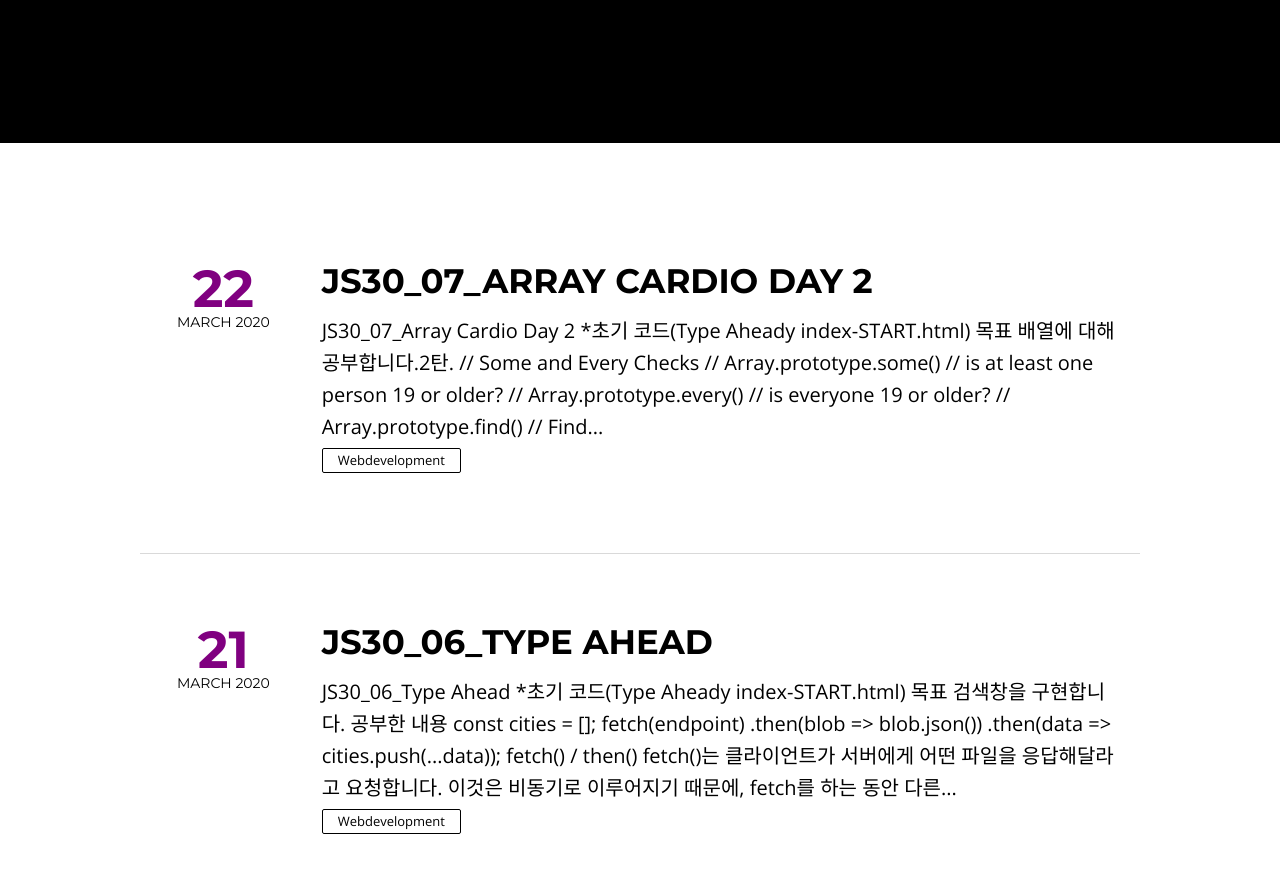
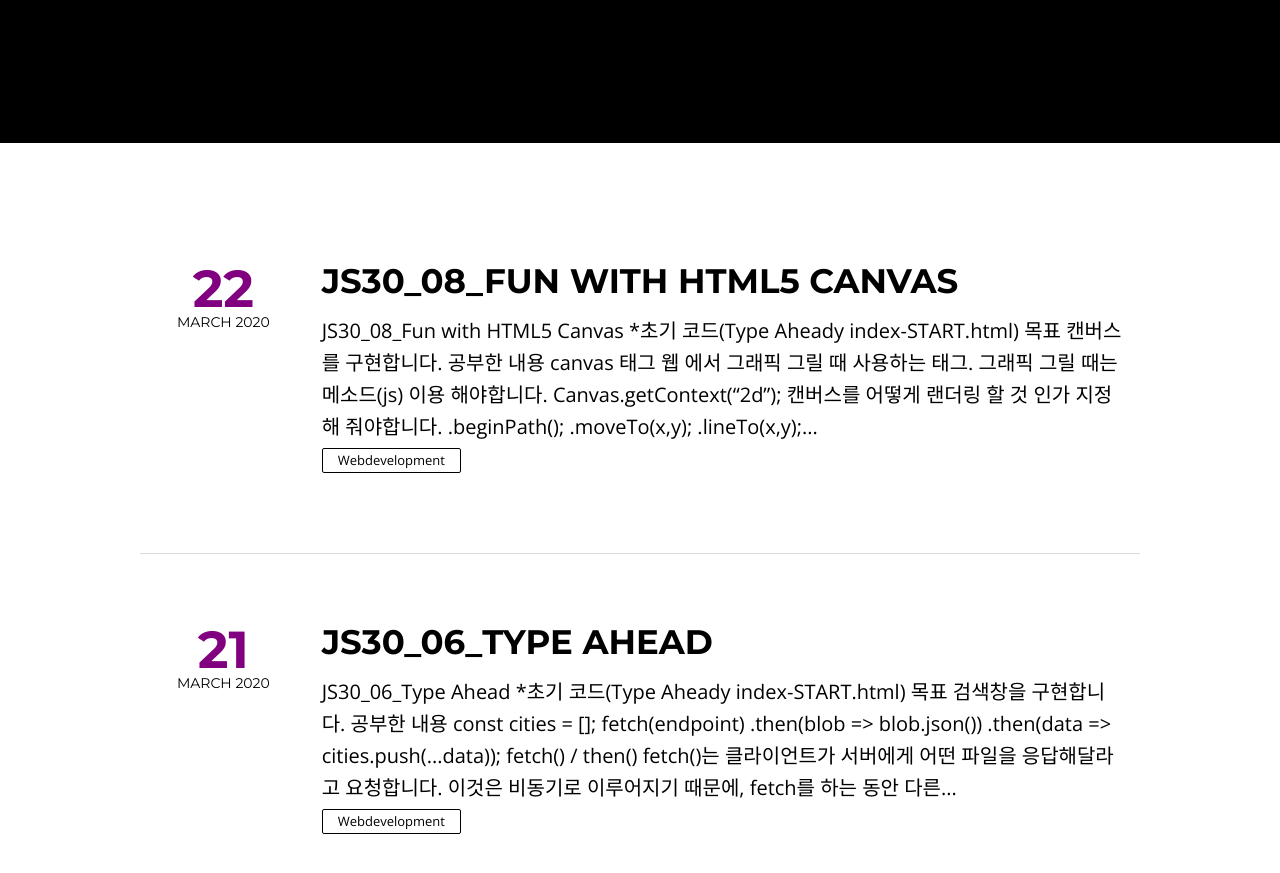
Before and after one commit to lsh58/lsh58.github.io, a Jekyll site: the page built from index.html, in a window 1280 px wide and 900 px high, scrolled down 381 px. Shown: the top 873 px of the window. Built offline with Jekyll 4.4.1, drawn with Linux system fonts in a browser that asks for light colours; nearby versions of some CDN libraries; the list of posts is cut into pages by our own code.

Commit message:
Update 2020-03-22-JS30_07_Array Cardio Day 2.md

````diff
--- a/_posts/2020-03-22-JS30_07_Array Cardio Day 2.md
+++ b/_posts/2020-03-22-JS30_07_Array Cardio Day 2.md
@@ -1,6 +1,6 @@
 ---
 layout: post
-title: "JS30_07_Array Cardio Day 2"
+title: "JS30_08_Fun with HTML5 Canvas"
 description:
 headline:
 modified: 2020-03-22
@@ -16,48 +16,30 @@ featured: true
 
 ---
 
-# JS30_07_Array Cardio Day 2
+# JS30_08_Fun with HTML5 Canvas
 
 *초기 코드(Type Aheady index-START.html)
 <div class="code">
-<iframe width="100%" height="300" src="//jsfiddle.net/lsh58/tbsouLvc/embedded/html,result/dark/" allowfullscreen="allowfullscreen" allowpaymentrequest frameborder="0"></iframe>
+<iframe width="100%" height="300" src="//jsfiddle.net/lsh58/78p5Lzft/embedded/html/dark/" allowfullscreen="allowfullscreen" allowpaymentrequest frameborder="0"></iframe>
 </div>
 
 ### 목표
-배열에 대해 공부합니다.2탄.
-
-```
-    // Some and Every Checks
-    // Array.prototype.some() // is at least one person 19 or older?
-    // Array.prototype.every() // is everyone 19 or older?
-
-
-    // Array.prototype.find()
-    // Find is like filter, but instead returns just the one you are looking for
-    // find the comment with the ID of 823423
-
-
-    // Array.prototype.findIndex()
-    // Find the comment with this ID
-```
+캔버스를 구현합니다.
 
 ### 공부한 내용
 
-<span class="orange">some()</span>
-some() function은 callback function을 인자로 받고 이 callback function은 boolean타입을 리턴하도록 정의해야 한다. 배열의 매 요소마다 callback function의 인자로 받아 함수를 실행하며, 하나의 true값만 리턴한다면 some()은 true를 리턴한다.
+<span class="orange">canvas 태그</span>
+웹 에서 그래픽 그릴 때 사용하는 태그. 그래픽 그릴 때는 메소드(js) 이용 해야합니다.
+Canvas.getContext(“2d”); 캔버스를 어떻게 랜더링 할 것 인가 지정해 줘야합니다.
+.beginPath();
+.moveTo(x,y);
+.lineTo(x,y);
+.Stroke();
 
-<span class="orange">every()</span>
-every()는 함수명에서 오는 느낌대로 배열의 **모든** 요소들이 callback function에서 true를 리턴하는지를 확인해준다. 따라서 1번 문제와 같은 callback함수를 사용하면 된다.
-
-<span class="orange">find()</span>
-find() function 역시 callback function을 인자로 받으며, 해당 함수값이 true를 리턴하는 첫 번째 인자를 반환한다.
-
-<span class="orange">findIndex()</span>
-findIndex() function은 find() function과 같지만 해당 객체가 아닌 객체의 index를 반환하는 함수이다.
 
 *전체 자바스크립트 코드
 <div class="code">
-<iframe width="100%" height="300" src="//jsfiddle.net/lsh58/tbsouLvc/3/embedded/js/dark/" allowfullscreen="allowfullscreen" allowpaymentrequest frameborder="0"></iframe>
+<iframe width="100%" height="500" src="//jsfiddle.net/lsh58/78p5Lzft/2/embedded/js/dark/" allowfullscreen="allowfullscreen" allowpaymentrequest frameborder="0"></iframe>
 </div>
 
 
````
